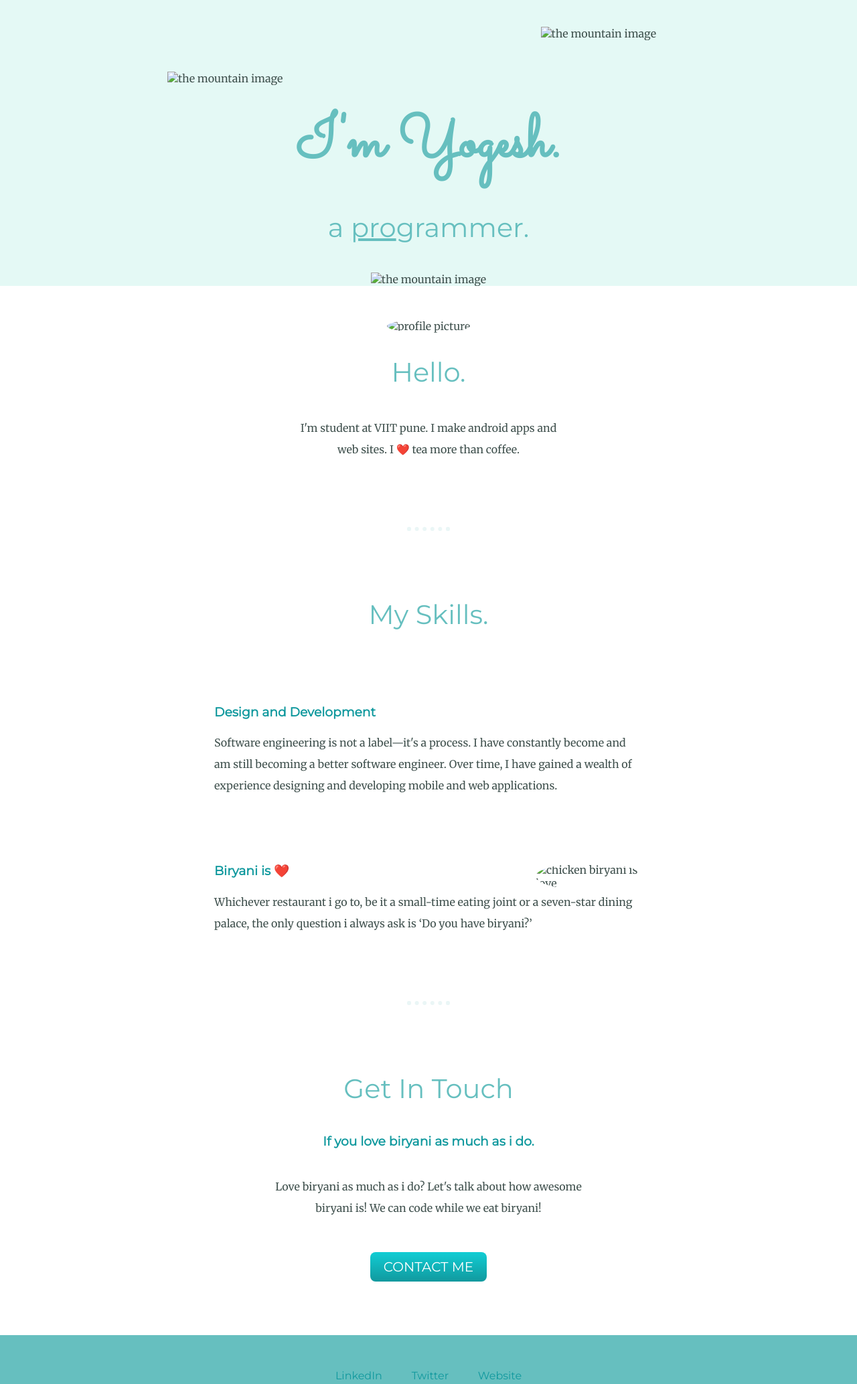
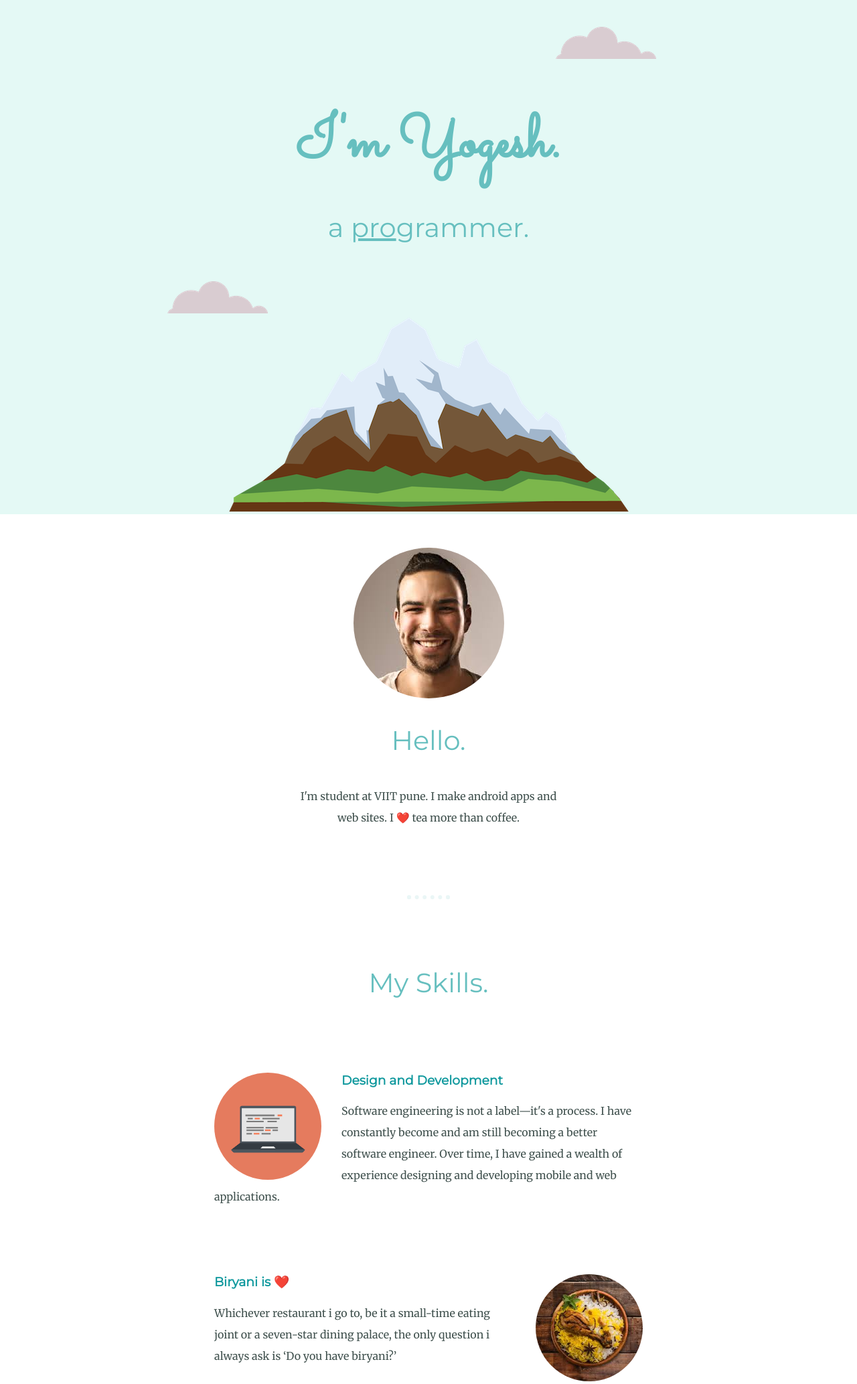
Before and after one commit to YogeshD-git/Personal_Site, a plain HTML site: page index.html in a window 1280 px wide. Shown: the top 2067 px of the page at 67% size. Drawn offline with Linux system fonts and the light colour scheme; files that its build step writes are made by us from their sources.

Commit message:
Update index.html

```diff
--- a/index.html
+++ b/index.html
@@ -3,21 +3,21 @@
   <head>
     <meta charset="utf-8">
     <title>Yogesh Dahake</title>
-    <link rel="stylesheet" href="css/styles.css">
+    <link rel="stylesheet" href="styles.css">
     <link rel="icon" href="favicon.ico">
     <link href="https://fonts.googleapis.com/css?family=Merriweather|Montserrat|Sacramento&display=swap" rel="stylesheet">
   </head>
   <body>
     <div class="top-conatainer">
-        <img class="top-cloud" src="images/cloud.png" alt="the mountain image"/>
+        <img class="top-cloud" src="cloud.png" alt="the mountain image"/>
       <h1>I'm Yogesh.</h1>
       <h2>a <span class="pro">pro</span>grammer.</h2>
-        <img class="bottom-cloud" src="images/cloud.png" alt="the mountain image" />
-        <img src="images/mountain.png" alt="the mountain image" />
+        <img class="bottom-cloud" src="cloud.png" alt="the mountain image" />
+        <img src="mountain.png" alt="the mountain image" />
     </div>
     <div class="middle-container">
       <div class="profile">
-        <img class="profilePic" src="images/profile_image.jfif" alt="profile picture">
+        <img class="profilePic" src="profile_image.jfif" alt="profile picture">
         <h2>Hello.</h2>
         <p class="profile_desc">I'm student at VIIT pune. I make android apps and web sites. I ❤️ tea more than coffee.</p>
       </div>
@@ -27,13 +27,13 @@
         <h2>My Skills.</h2>
 
         <div class="skill-row">
-          <img class="skills_img" src="images/computer.png" alt="">
+          <img class="skills_img" src="computer.png" alt="">
           <h3>Design and Development</h3>
           <p>Software engineering is not a label—it's a process. I have constantly become and am still becoming a better software engineer. Over time, I have gained a wealth of experience designing and developing mobile and web applications.</p>
         </div>
 
         <div class="skill-row">
-          <img class="biryani" src="images/cb.jfif" alt="chicken biryani is love">
+          <img class="biryani" src="cb.jfif" alt="chicken biryani is love">
           <h3>Biryani is ❤️</h3>
           <p class="skill-desc-2">Whichever restaurant i go to, be it a small-time eating joint or a seven-star dining palace, the only question i always ask is ‘Do you have biryani?’</p>
         </div>
```
